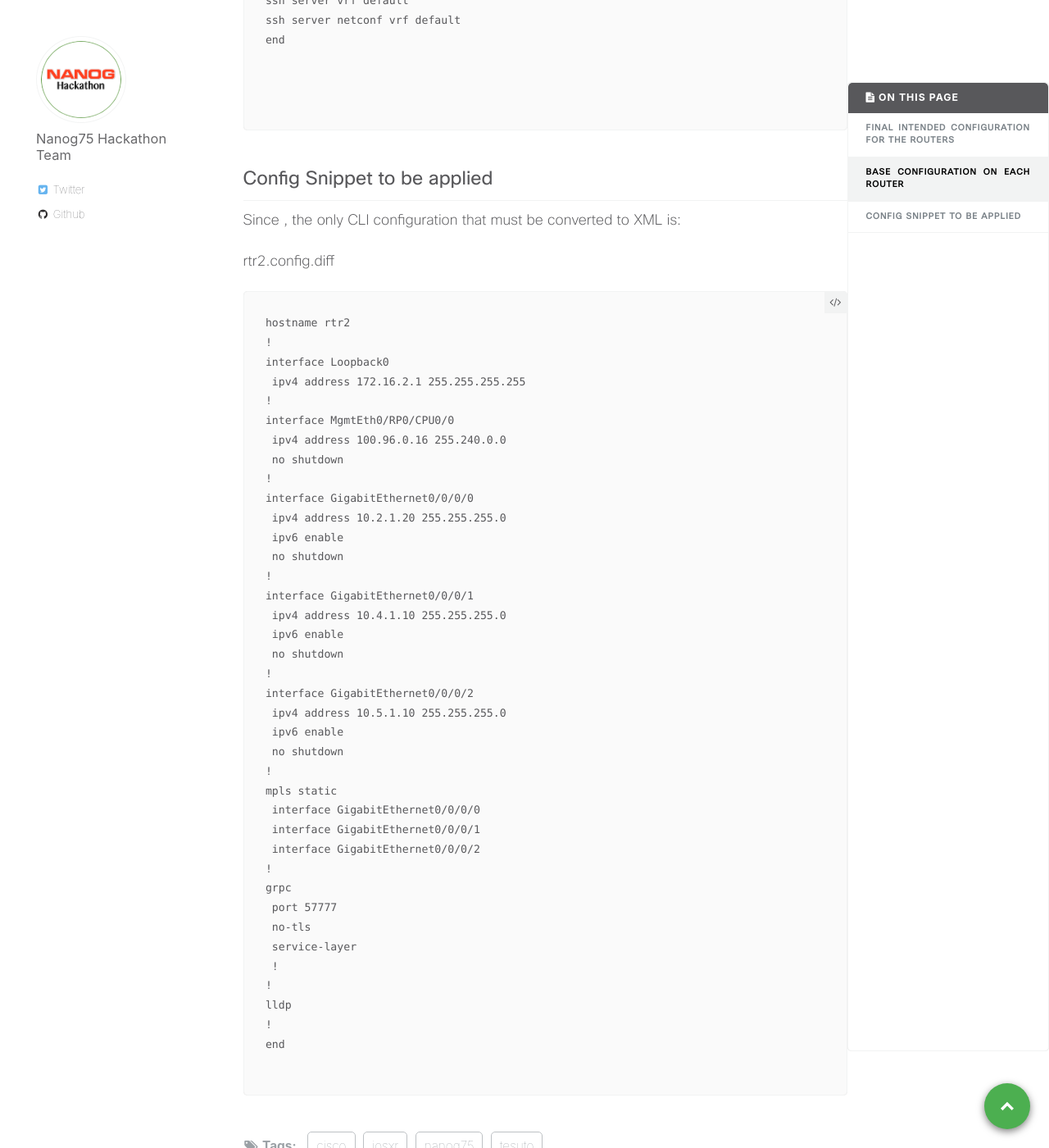
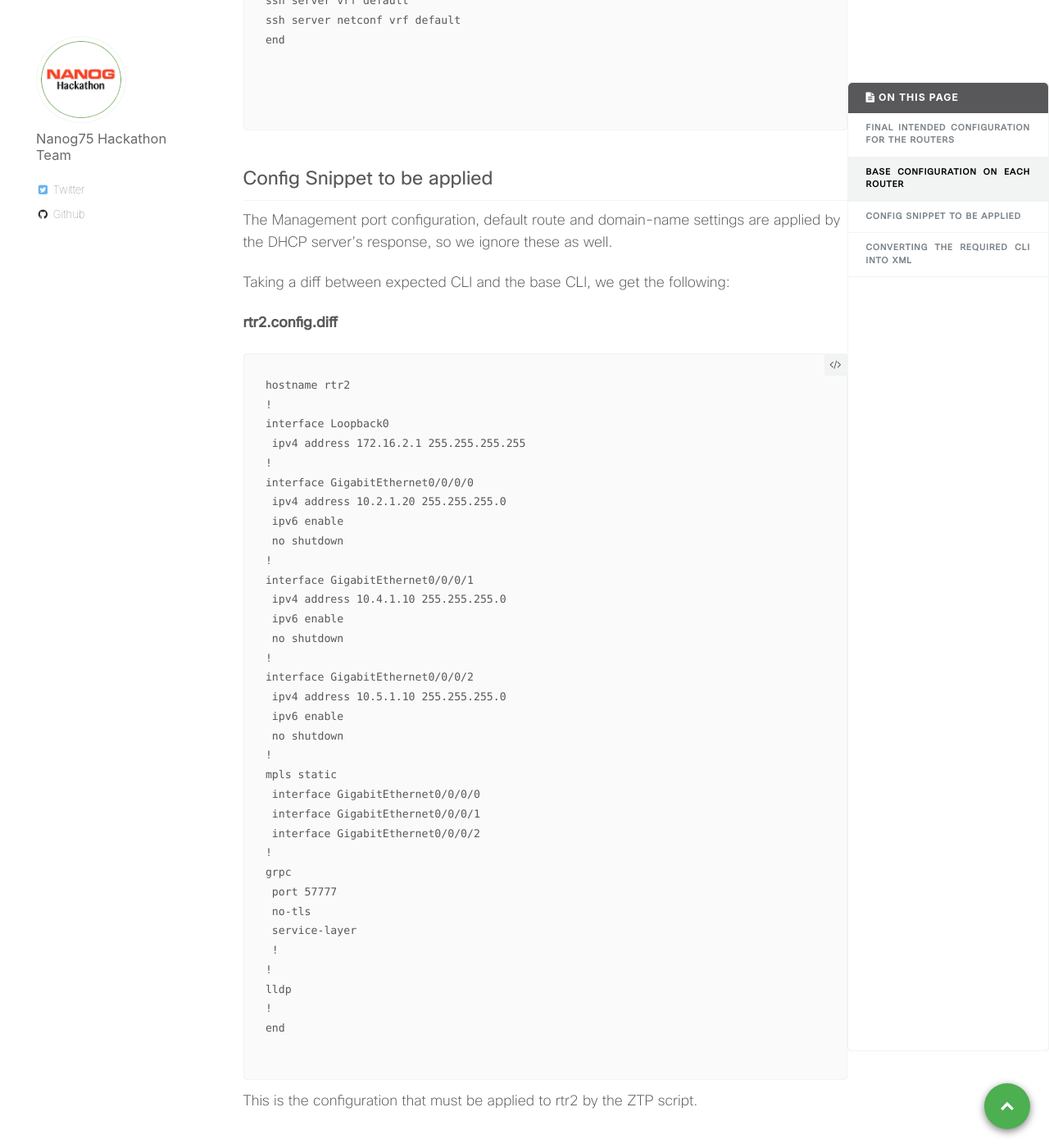
Before and after one commit to nanog75/hackathon, a Jekyll site: the page built from _day0/2019-02-17-step-3-creating-yang-xml-from-config-snippets-for-ztp.md, in a window 1280 px wide and 1400 px high, scrolled down 5100 px. Shown: the whole window at 82% size. Built offline with Jekyll 4.4.1, drawn with Linux system fonts in a browser that asks for light colours; some of the changed text lies outside the part shown.

Commit message:
Create 2019-02-17-step-3-creating-yang-xml-from-config-snippets-for-ztp.md

````diff
--- a/_day0/2019-02-17-step-3-creating-yang-xml-from-config-snippets-for-ztp.md
+++ b/_day0/2019-02-17-step-3-creating-yang-xml-from-config-snippets-for-ztp.md
@@ -230,10 +230,12 @@ end
 ## Config Snippet to be applied
 
 
-Since , the only CLI configuration that must be converted to XML is:
+The Management port configuration, default route and domain-name settings are applied by the DHCP server's response, so we ignore these as well.
+
+Taking a diff between expected CLI and the base CLI, we get the following:
 
 
-rtr2.config.diff
+**rtr2.config.diff**
 
 
 ```
@@ -241,10 +243,6 @@ hostname rtr2
 !
 interface Loopback0
  ipv4 address 172.16.2.1 255.255.255.255
-!
-interface MgmtEth0/RP0/CPU0/0
- ipv4 address 100.96.0.16 255.240.0.0
- no shutdown
 !
 interface GigabitEthernet0/0/0/0
  ipv4 address 10.2.1.20 255.255.255.0
@@ -277,3 +275,73 @@ lldp
 end
 
 ```
+
+This is the configuration that must be applied to rtr2 by the ZTP script.
+
+
+## Converting the required CLI into XML
+
+
+Let's break down the required CLI configuration into  individual Yang models that we need to use:
+
+
+1. For the hostname CLI:
+
+   ```
+   !
+   hostname rtr2
+   ```
+
+   The yang model to be used is: `Cisco-IOS-XR-shellutil-cfg.yang`
+
+   Since this is an XR specific model, we've already converted the CLI snippet into XML:
+
+   ```
+   <config>
+	<host-names xmlns="http://cisco.com/ns/yang/Cisco-IOS-XR-shellutil-cfg">
+		<host-name>rtr2</host-name>
+	</host-names>
+   </config>
+
+   ```
+
+   This XML snippet is stored as `hostname.xml` on the webserver at `/var/www/html/xml/rtr2/`
+
+
+2. For the grpc CLI:
+
+   ```
+   !
+   grpc
+    port 57777
+    no-tls
+    service-layer
+    !
+   !
+   ```
+
+   The Yang model to be used is :  `Cisco-IOS-XR-man-ems-cfg.yang`
+
+   Again, being an XR specific model, we've converted it into XML for you:
+
+   ```
+   <config>
+	<grpc xmlns="http://cisco.com/ns/yang/Cisco-IOS-XR-man-ems-cfg">
+		<port>57777</port>
+		<no-tls></no-tls>
+		<enable></enable>
+		<service-layer>
+			<enable></enable>
+		</service-layer>
+	</grpc>
+   </config>
+   ```
+
+   This XML snippet is stored as `grpc_config.xml` on the webserver at `/var/www/html/xml/rtr2/`
+
+3. For the mpls static CLI:
+
+   ```
+
+
+   ```
````
